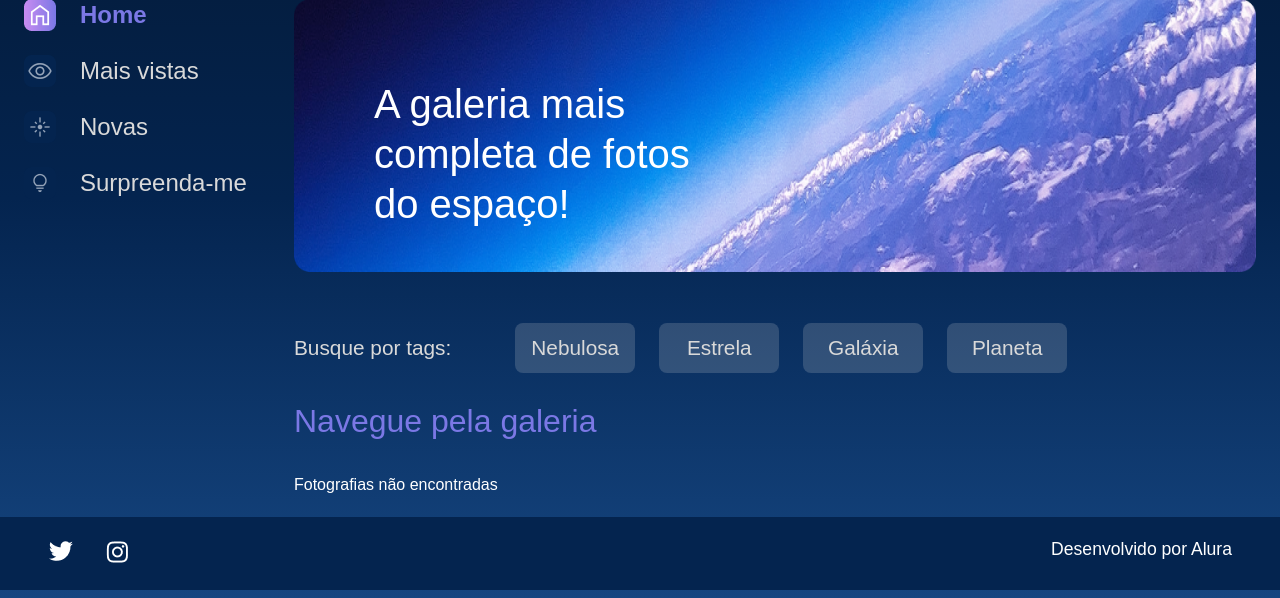
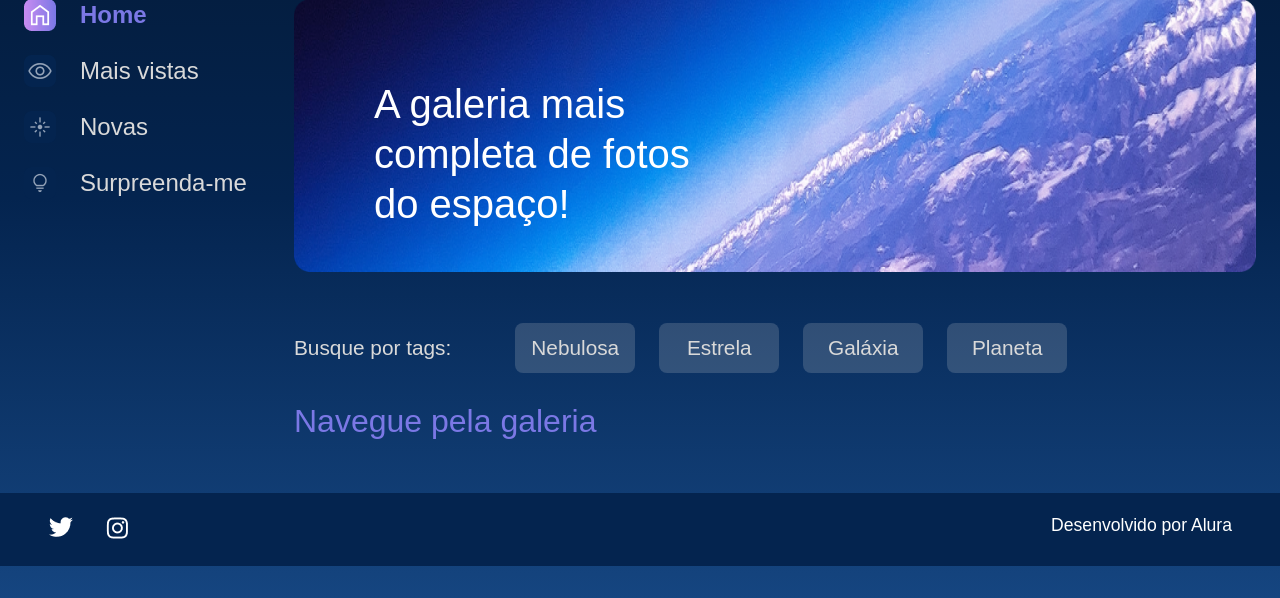
Before and after one commit to Haskerrrr/space, a Django app: template templates/galeria/index.html in a window 1280 px wide. Shown: the part 202-800 px from the top of the page. Run offline with Django 4.2, Linux system fonts and the light colour scheme; the template is opened without the code that fills it, so the values that code supplies are empty.

Commit message:
Fix: index.html

```diff
--- a/templates/galeria/index.html
+++ b/templates/galeria/index.html
@@ -3,7 +3,7 @@
 {% block content %}
             <section class="conteudo">
                 <section class="banner">
-                    <img class="banner__imagem" src="{% static '/assets/imagens/Banner(2).png' %}" alt="banner Space">
+                    <img class="banner__imagem" src="{% static '/assets/imagens/Banner(2).png' %}" alt="banner Alura Space">
                     <h1 class="banner__titulo"> A galeria mais completa de fotos do espaço!</h1>
                 </section>
                 <section class="tags">
@@ -23,10 +23,10 @@
                             {% for fotografia in cards %}
                             <li class="card">
                                 <a href="{% url 'imagem' fotografia.id %}">
-                                {% if fotografia.foto == '' or fotografia.foto == null %}
-                                    <img class="card__imagem" src="{% static '/assets/imagens/galeria/not-found.png' %}" alt="foto">
+                                {% if fotografia.foto == "" or fotografia.foto == null %}
+                                    <img class="card__imagem" src="{% static '/assets/imagens/galeria/not-found.png'%}" alt="foto">
                                 {% else %}
-                                <img class="card__imagem" src="{{ fotografia.foto.url }}" alt="foto">
+                                    <img class="card__imagem" src="{{ fotografia.foto.url }}" alt="foto">
                                 {% endif %}
                                 </a>
                                 <span class="card__tag">Estrelas</span>
@@ -42,9 +42,6 @@
                             </li>
                             {% endfor %}
                             {% else %}
-                            <div class="imagem__texto">
-                                <p>Fotografias não encontradas</p>
-                            </div>
                             {% endif %}
                         </ul>
                     </div>
```
